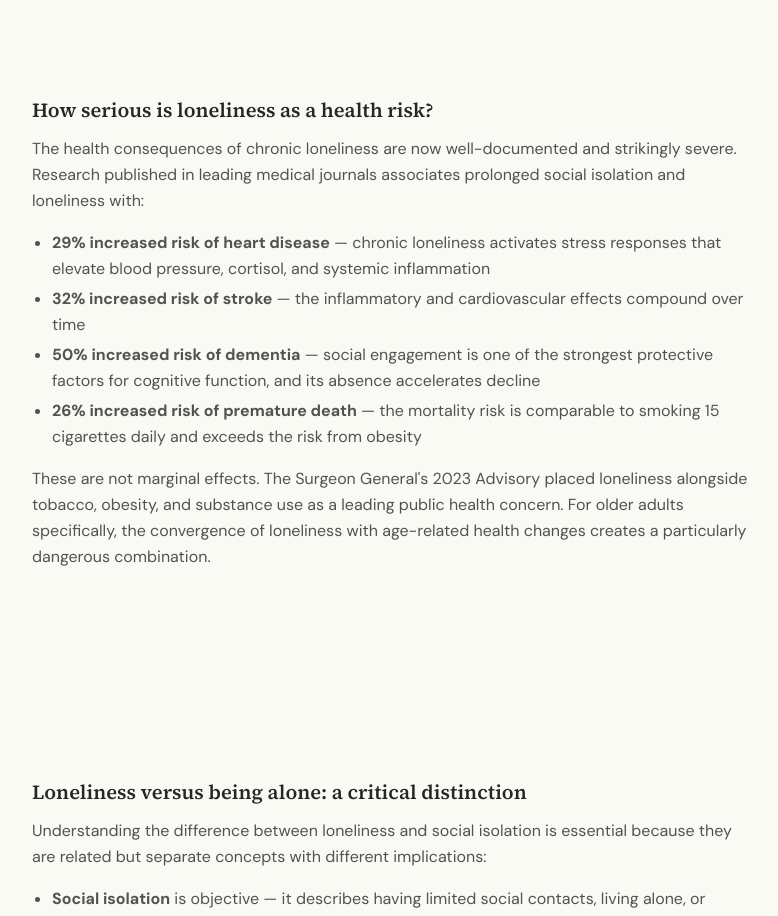
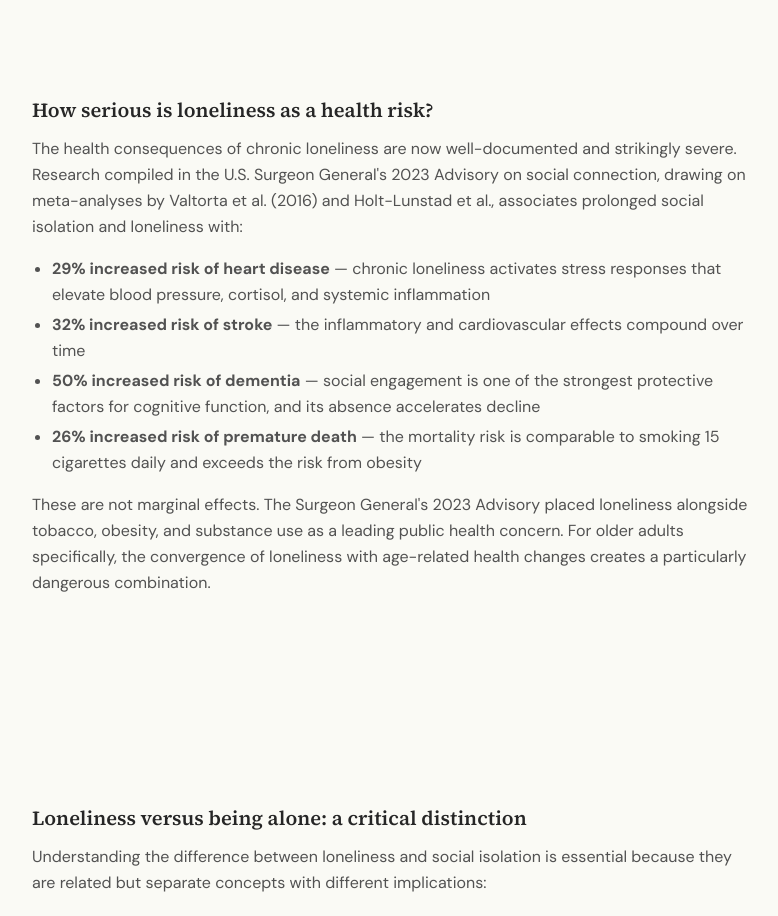
Before and after one commit to raiderj77/mhsud, a Next.js app: page /blog/loneliness-seniors-guide in a window 1280 px wide. Shown: the part 960-1876 px from the top of the page, without its empty margins (248-1026 px from the left). Built offline with nearby package versions, Linux system fonts and the light colour scheme; a web font is replaced by a local one.

Commit message:
Fix/loneliness seniors citation (#43)
* fix(ymyl): remove out-of-scope CADC-II review claims from PHQ-9 and SCOFF meta descriptions

* fix(ymyl): attribute loneliness health-risk figures to Surgeon General 2023 Advisory and source meta-analyses

```diff
--- a/src/app/blog/loneliness-seniors-guide/page.tsx
+++ b/src/app/blog/loneliness-seniors-guide/page.tsx
@@ -112,7 +112,7 @@ export default function LonelinessSeniorsGuidePage() {
           <section>
             <h2>How serious is loneliness as a health risk?</h2>
             <p>
-              The health consequences of chronic loneliness are now well-documented and strikingly severe. Research published in leading medical journals associates prolonged social isolation and loneliness with:
+              The health consequences of chronic loneliness are now well-documented and strikingly severe. Research compiled in the U.S. Surgeon General&apos;s 2023 Advisory on social connection, drawing on meta-analyses by Valtorta et al. (2016) and Holt-Lunstad et al., associates prolonged social isolation and loneliness with:
             </p>
             <ul>
               <li><strong>29% increased risk of heart disease</strong> &mdash; chronic loneliness activates stress responses that elevate blood pressure, cortisol, and systemic inflammation</li>
```
